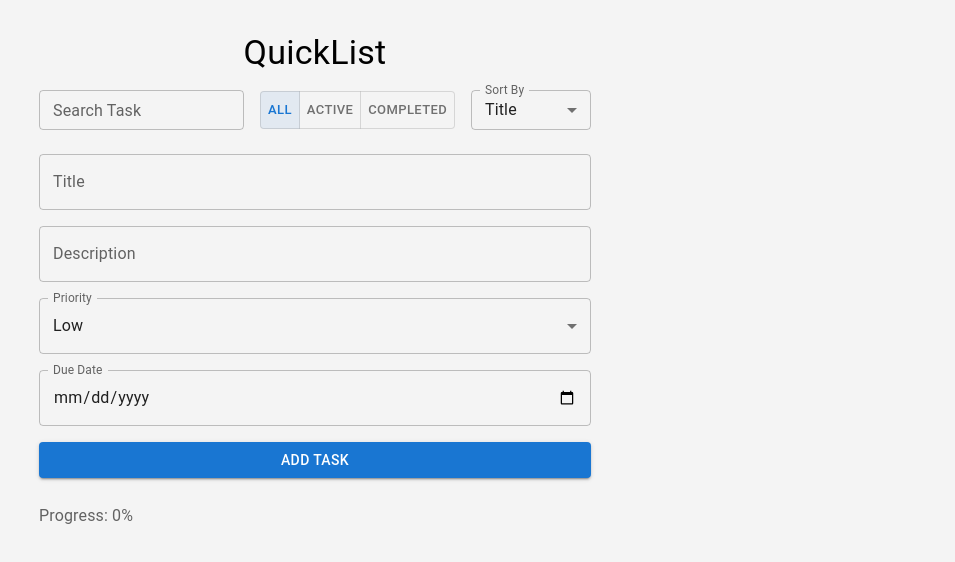
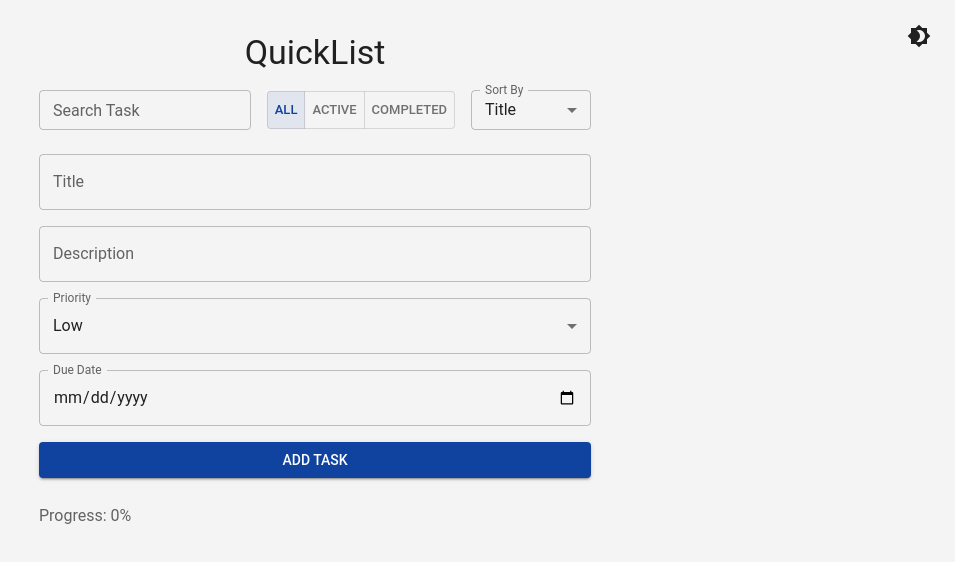
Before and after one commit to TanushreeMohanty/QuickList, a React (Vite) app: page / in a window 1280 px wide. Shown: the top 562 px of the page, without its empty margins (325-1280 px from the left). Built offline with nearby package versions, Linux system fonts and the light colour scheme.

Commit message:
Dark/Light Mode

```diff
--- a/src/App.jsx
+++ b/src/App.jsx
@@ -4,15 +4,20 @@ import {
   Typography,
   Snackbar,
   Modal,
-  Box
+  Box,
+  IconButton,
+  useTheme
 } from '@mui/material';
+import { Brightness4, Brightness7 } from '@mui/icons-material';
 
 import TaskForm from './components/TaskForm';
 import TaskList from './components/TaskList';
 import TaskControls from './components/TaskControls';
 import { loadTasks, saveTasks } from './utils/localStorageUtils';
 
-const App = () => {
+const App = ({ mode, setMode }) => {
+  const theme = useTheme();
+
   const [tasks, setTasks] = useState([]);
   const [taskData, setTaskData] = useState({ title: '', description: '', priority: 'low' });
   const [editMode, setEditMode] = useState(false);
@@ -20,7 +25,7 @@ const App = () => {
   const [modalOpen, setModalOpen] = useState(false);
   const [notification, setNotification] = useState('');
 
-  // New: filter/sort/search
+  // Filter, Sort, Search
   const [filter, setFilter] = useState('all');
   const [sortBy, setSortBy] = useState('title');
   const [searchQuery, setSearchQuery] = useState('');
@@ -72,7 +77,6 @@ const App = () => {
   const getFilteredTasks = () => {
     let filtered = [...tasks];
 
-    // Filter
     if (filter === 'active') {
       filtered = filtered.filter(task => !task.completed);
     } else if (filter === 'completed') {
@@ -81,14 +85,12 @@ const App = () => {
       filtered = filtered.filter(task => task.priority === 'high');
     }
 
-    // Search
     if (searchQuery.trim()) {
       filtered = filtered.filter(task =>
         task.title.toLowerCase().includes(searchQuery.toLowerCase())
       );
     }
 
-    // Sort
     if (sortBy === 'title') {
       filtered.sort((a, b) => a.title.localeCompare(b.title));
     } else if (sortBy === 'priority') {
@@ -99,13 +101,25 @@ const App = () => {
     return filtered;
   };
 
+  const toggleTheme = () => {
+    setMode(prev => (prev === 'light' ? 'dark' : 'light'));
+  };
+
   return (
     <Container maxWidth="sm" sx={{ mt: 4, mb: 4 }}>
+      {/* Theme Toggle Button */}
+      <IconButton
+        sx={{ position: 'absolute', top: 16, right: 16 }}
+        onClick={toggleTheme}
+        color="inherit"
+      >
+        {theme.palette.mode === 'dark' ? <Brightness7 /> : <Brightness4 />}
+      </IconButton>
+
       <Typography variant="h4" align="center" gutterBottom>
         QuickList
       </Typography>
 
-      {/* New: Controls for Filter / Sort / Search */}
       <TaskControls
         filter={filter}
         setFilter={setFilter}
--- a/src/main.jsx
+++ b/src/main.jsx
@@ -1,10 +1,20 @@
-import React from 'react';
+// main.jsx
+import React, { useState } from 'react';
 import ReactDOM from 'react-dom/client';
-import App from './App.jsx';
-import './index.css';
+import App from './App';
+import { ThemeProvider, CssBaseline } from '@mui/material';
+import { getTheme } from './theme';
 
-ReactDOM.createRoot(document.getElementById('root')).render(
-  <React.StrictMode>
-    <App />
-  </React.StrictMode>
-);
+const Root = () => {
+  const [mode, setMode] = useState('light');
+  const theme = getTheme(mode);
+
+  return (
+    <ThemeProvider theme={theme}>
+      <CssBaseline />
+      <App mode={mode} setMode={setMode} />
+    </ThemeProvider>
+  );
+};
+
+ReactDOM.createRoot(document.getElementById('root')).render(<Root />);
--- /dev/null
+++ b/src/theme.js
@@ -0,0 +1,36 @@
+// theme.js
+import { createTheme } from '@mui/material/styles';
+
+export const getTheme = (mode) => createTheme({
+  palette: {
+    mode,
+    ...(mode === 'light'
+      ? {
+          primary: {
+            main: '#10439F',
+          },
+          secondary: {
+            main: '#874CCC',
+          },
+          background: {
+            default: '#f4f4f4',
+            paper: '#fff',
+          },
+        }
+      : {
+          primary: {
+            main: '#C65BCF',
+          },
+          secondary: {
+            main: '#F27BBD',
+          },
+          background: {
+            default: '#121212',
+            paper: '#1e1e1e',
+          },
+        }),
+  },
+  typography: {
+    fontFamily: 'Roboto, sans-serif',
+  },
+});
```
Also changed, not shown: 1 other file (tests, documents, lock files or other folders).
